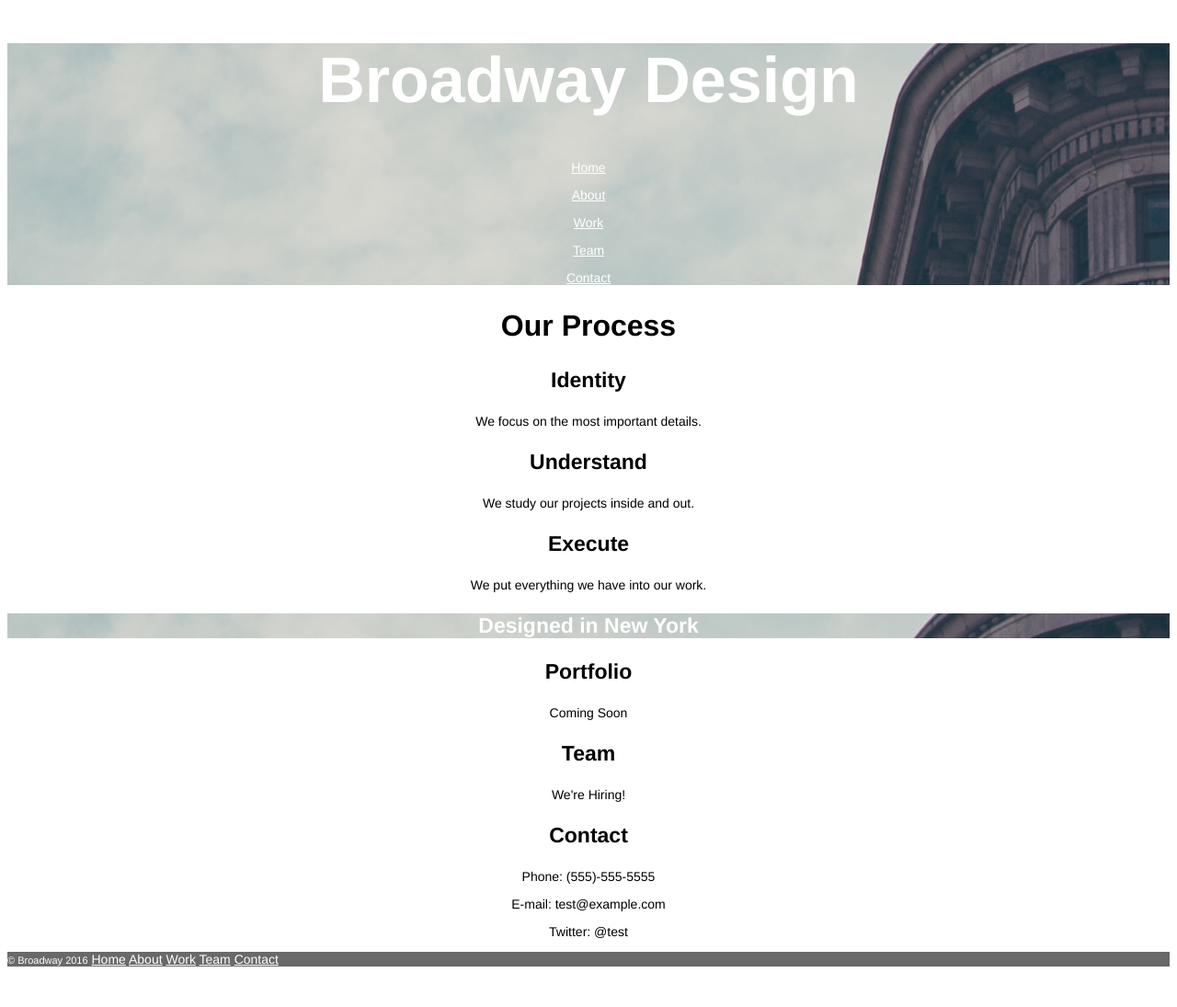
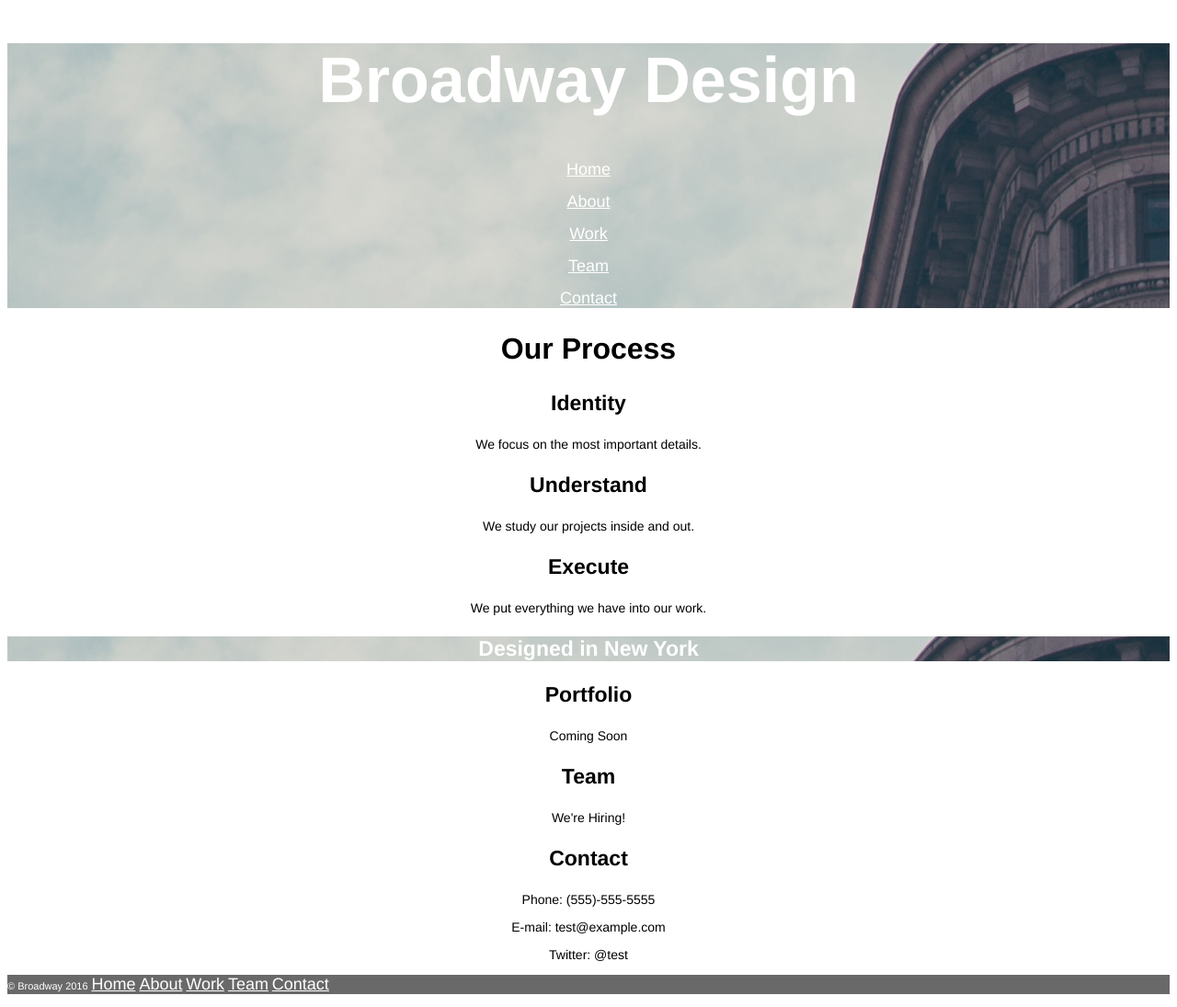
Before and after one commit to christopher-ward/Broadway, a plain HTML site: page index.html in a window 1280 px wide. Shown: the whole page at 92% size. Before the commit the page ends 1065 px from the top, so only its background shows below. Drawn offline with Linux system fonts and the light colour scheme.

Commit message:
Modified css styling.

```diff
--- a/index.html
+++ b/index.html
@@ -7,7 +7,7 @@
   </head>
   <body>
     <!-- - - - - - - - - - Landing Section - - - - - - - - - - -->
-    <div class="menu background">
+    <div class="background">
       <h1>Broadway Design</h1>
         <p><a href="#">Home</a></p>
         <p><a href="#">About</a></p>
@@ -39,7 +39,7 @@
       <p>Twitter: @test</p>
 
     <!-- - - - - - - - - - - - - Footer Section - - - - - - - - - - - - -->
-    <footer class="menu">
+    <footer>
       <p><span id="copyright">&copy Broadway 2016</span> <a href="#">Home</a> <a href="#">About</a> <a href="#">Work</a> <a href="#">Team</a> <a href="#">Contact</a></p>
     </footer>
   </body>
--- a/resources/css/style.css
+++ b/resources/css/style.css
@@ -3,7 +3,7 @@ body {
   font-family: Helvetica;
 }
 
-.menu {
+a {
   font-size: 18px;
 }
 
```
